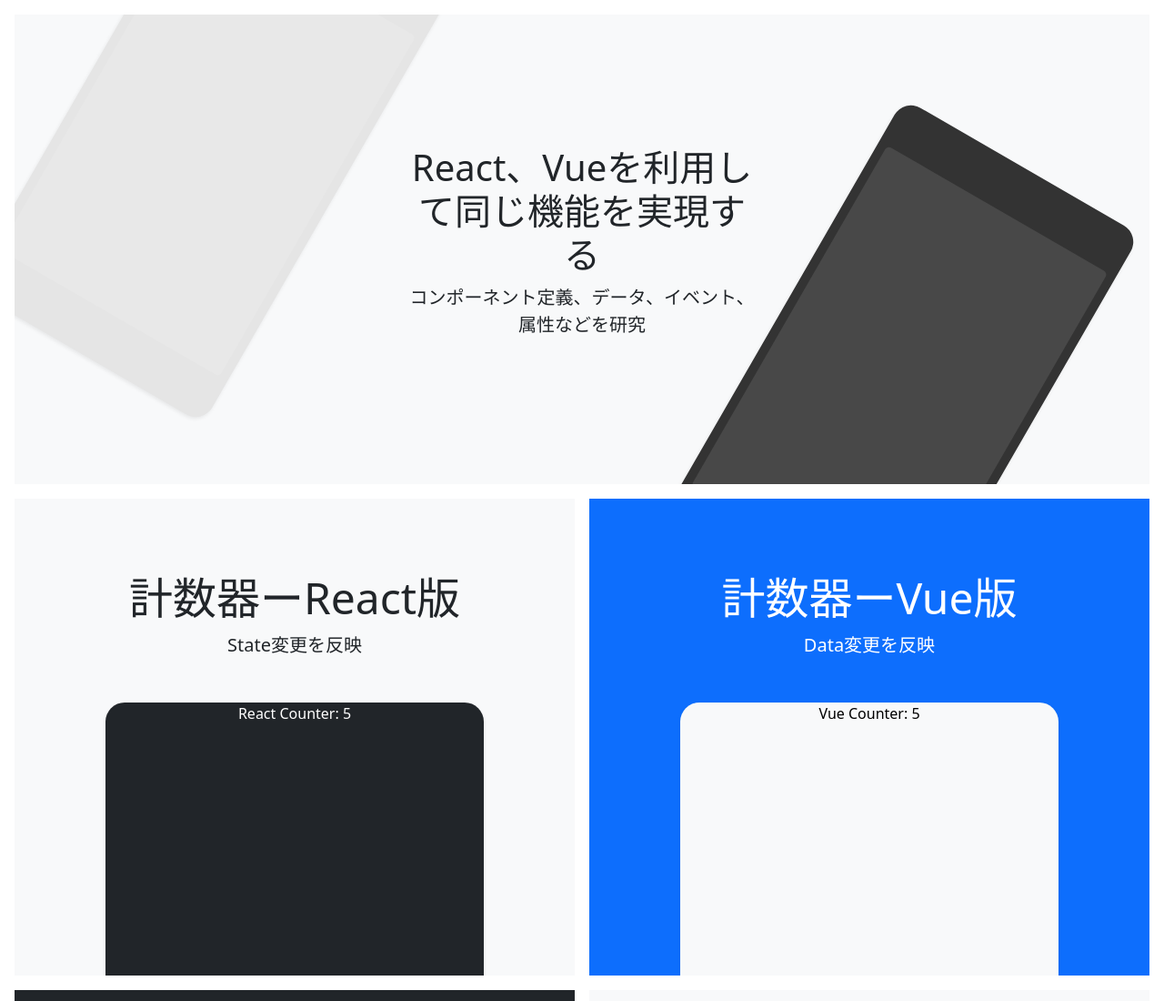
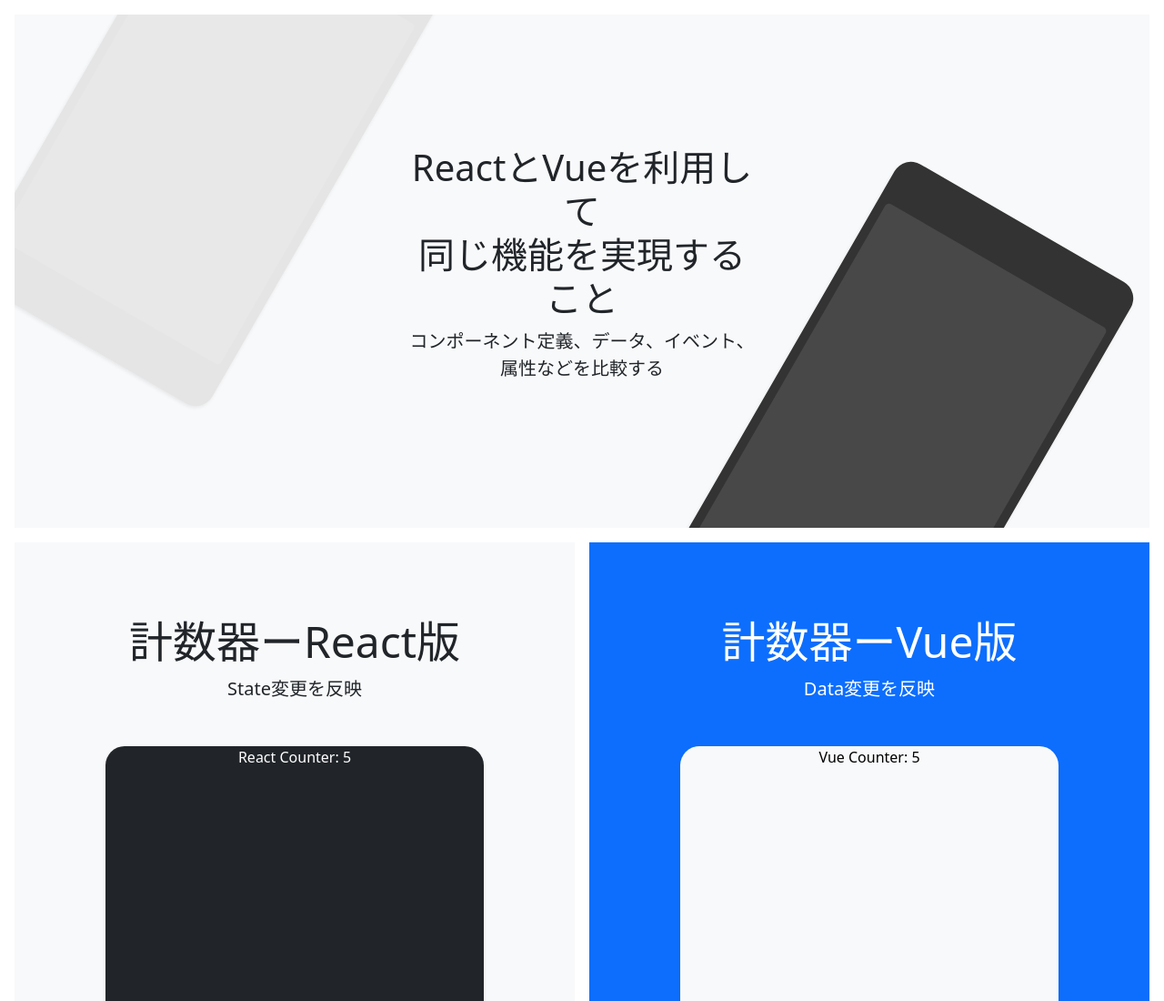
Before and after one commit to kevin-hans/react-vs-vue, a website: page index.html in a window 1280 px wide. Shown: the top 1100 px of the page at 91% size. Drawn offline with nearby package versions, Linux system fonts and the light colour scheme.

Commit message:
文言修正

```diff
--- a/index.html
+++ b/index.html
@@ -41,9 +41,9 @@
 <main>
   <div class="position-relative overflow-hidden p-3 p-md-5 m-md-3 text-center bg-light">
     <div class="col-md-5 p-lg-5 mx-auto my-5">
-      <h1 class="display-10 fw-normal">React、Vueを利用して同じ機能を実現する
+      <h1 class="display-10 fw-normal">ReactとVueを利用して<br>同じ機能を実現すること
       </h1>
-      <p class="lead fw-normal">コンポーネント定義、データ、イベント、属性などを研究</p>
+      <p class="lead fw-normal">コンポーネント定義、データ、イベント、属性などを比較する</p>
     </div>
     <div class="product-device shadow-sm d-none d-md-block"></div>
     <div class="product-device product-device-2 shadow-sm d-none d-md-block"></div>
```
